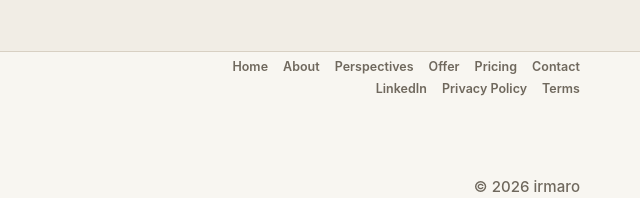
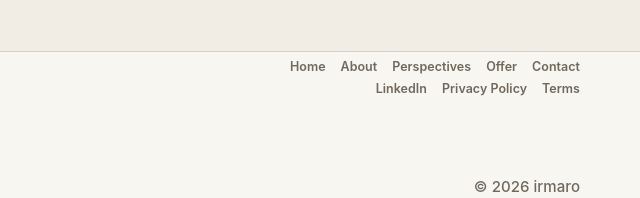
Before and after one commit to Irmaro/Irmaro, an Astro site: page /en in a window 1280 px wide. Shown: the part 1990-2188 px from the top of the page, 640-1280 px from the left. Built offline with nearby package versions, Linux system fonts and the light colour scheme; Astro itself is replaced by a stand-in of ours.

Commit message:
Remove 'Pricing' link from Footer component
Removed 'Pricing' link from the footer.

```diff
--- a/src/components/Footer.astro
+++ b/src/components/Footer.astro
@@ -14,7 +14,6 @@ const nav = isEn
       { label: 'About', href: '/en/about/' },
       { label: 'Perspectives', href: '/en/perspectives/' },
       { label: 'Offer', href: '/en/offer/' },
-      { label: 'Pricing', href: '/pricing/' },
       { label: 'Contact', href: '/en/contact/' },
     ]
   : [
```
